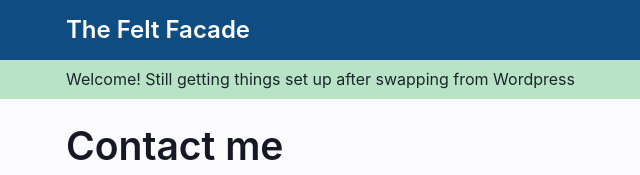
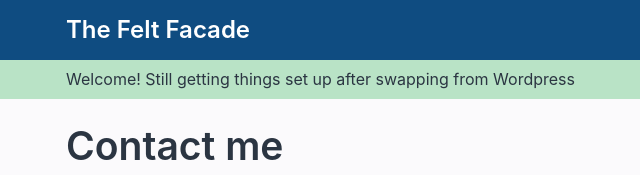
Before and after one commit to freakyfelt/brucefelt-com, a Gatsby site: page /contact/ in a window 1280 px wide. Shown: the top 175 px of the page, 94-734 px from the left. Built offline with nearby package versions, Linux system fonts and the light colour scheme; Gatsby itself is replaced by a stand-in of ours.

Commit message:
chore: tweak colors

```diff
--- a/src/components/Banner.tsx
+++ b/src/components/Banner.tsx
@@ -6,7 +6,6 @@ import Container from './Container'
 const StyledBanner = styled.div`
   padding: 0 ${dimensions.containerPadding}rem;
   background-color: ${colors.green.light};
-  color: ${colors.text.light};
 `
 
 const BannerInner = styled(Container)`
--- a/src/styles/variables.ts
+++ b/src/styles/variables.ts
@@ -8,8 +8,7 @@ export const colors = {
     whisper: '#fbfafc'
   },
   text: {
-    light: '#1b262c',
-    base: '#161925'
+    base: '#2b3542'
   },
   green: {
     light: '#b9e3c6'
```
